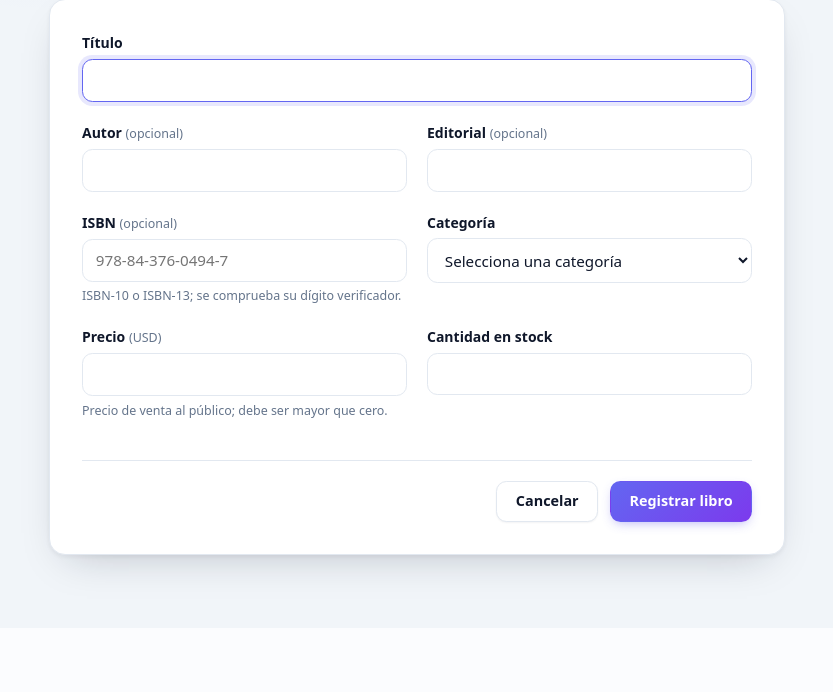
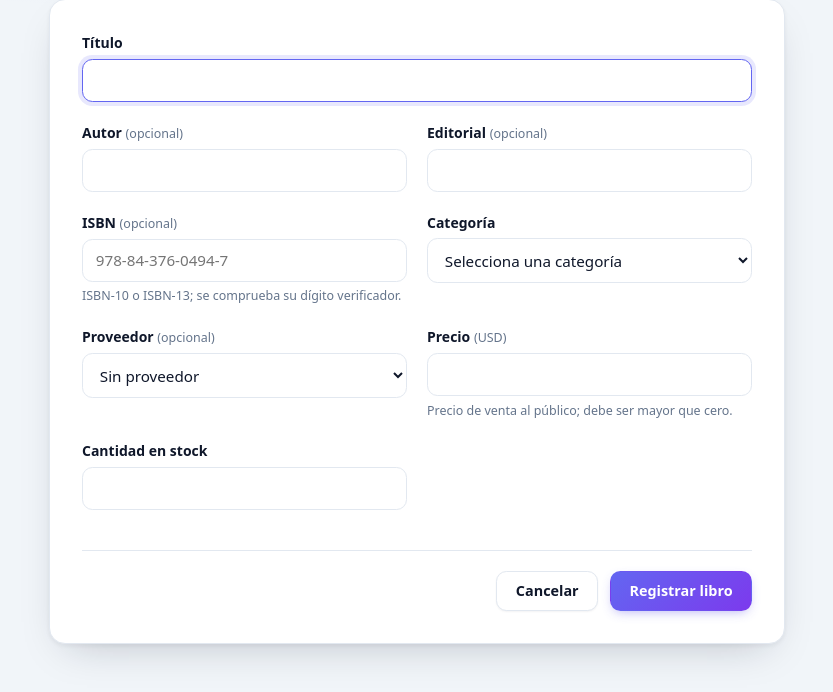
Before and after one commit to stephany-cornejo/Libreria-Independencia, a Laravel app: page /panel/inventario/crear in a window 1280 px wide. Shown: the part 172-864 px from the top of the page, without its empty margins (15-848 px from the left). Before the commit the page ends 760 px from the top, so only its background shows below. Run offline with Laravel 12, Linux system fonts and the light colour scheme; a user stored in the database is signed in; tables that the repository leaves empty hold one stand-in row (values such as "Sample post").

Commit message:
feat: asociar proveedor al libro en el formulario de inventario

```diff
--- a/backend/app/Http/Controllers/InventarioController.php
+++ b/backend/app/Http/Controllers/InventarioController.php
@@ -5,6 +5,7 @@ namespace App\Http\Controllers;
 use App\Http\Requests\GuardarLibroRequest;
 use App\Models\Categoria;
 use App\Models\Producto;
+use App\Models\Proveedor;
 use Illuminate\Contracts\View\View;
 use Illuminate\Database\QueryException;
 use Illuminate\Http\RedirectResponse;
@@ -74,6 +75,7 @@ class InventarioController extends Controller
             'categorias' => Categoria::where('estado', 'activo')
                 ->orderBy('nombre')
                 ->get(),
+            'proveedores' => $this->proveedoresParaFormulario(),
         ]);
     }
 
@@ -93,7 +95,7 @@ class InventarioController extends Controller
             'editorial' => $datos['editorial'] ?? null,
             'isbn' => $datos['isbn'] ?? null,
             'id_categoria' => $datos['id_categoria'],
-            'id_proveedor' => null,
+            'id_proveedor' => $datos['id_proveedor'] ?? null,
             'precio_compra' => 0,
             'precio_venta' => $datos['precio'],
             'cantidad_disponible' => $datos['cantidad'],
@@ -117,6 +119,7 @@ class InventarioController extends Controller
             'categorias' => Categoria::where('estado', 'activo')
                 ->orderBy('nombre')
                 ->get(),
+            'proveedores' => $this->proveedoresParaFormulario($producto->id_proveedor),
         ]);
     }
 
@@ -136,6 +139,7 @@ class InventarioController extends Controller
             'editorial' => $datos['editorial'] ?? null,
             'isbn' => $datos['isbn'] ?? null,
             'id_categoria' => $datos['id_categoria'],
+            'id_proveedor' => $datos['id_proveedor'] ?? null,
             'precio_venta' => $datos['precio'],
             'cantidad_disponible' => $datos['cantidad'],
         ]);
@@ -183,4 +187,18 @@ class InventarioController extends Controller
 
         return $codigo;
     }
+
+    /**
+     * Proveedores activos para el formulario. En edición se incluye
+     * también el proveedor actual del libro aunque esté inactivo,
+     * para no perder la relación existente.
+     */
+    private function proveedoresParaFormulario(?int $actual = null)
+    {
+        return Proveedor::query()
+            ->where('estado', 'activo')
+            ->when($actual !== null, fn ($query) => $query->orWhere('id_proveedor', $actual))
+            ->orderBy('nombre')
+            ->get(['id_proveedor', 'nombre']);
+    }
 }
--- a/backend/resources/views/inventario/formulario.blade.php
+++ b/backend/resources/views/inventario/formulario.blade.php
@@ -115,6 +115,26 @@
         </div>
 
         <div class="campo">
+            <label for="id_proveedor">Proveedor <span class="etiqueta-ayuda">(opcional)</span></label>
+            <select
+                id="id_proveedor"
+                name="id_proveedor"
+                class="{{ $errors->has('id_proveedor') ? 'con-error' : '' }}"
+            >
+                <option value="">Sin proveedor</option>
+                @foreach ($proveedores as $proveedor)
+                    <option
+                        value="{{ $proveedor->id_proveedor }}"
+                        {{ (string) old('id_proveedor', $producto->id_proveedor ?? '') === (string) $proveedor->id_proveedor ? 'selected' : '' }}
+                    >{{ $proveedor->nombre }}</option>
+                @endforeach
+            </select>
+            @error('id_proveedor')
+                <p class="error-campo">{{ $message }}</p>
+            @enderror
+        </div>
+
+        <div class="campo">
             <label for="precio">Precio <span class="etiqueta-ayuda">(USD)</span></label>
             <input
                 id="precio"
```
Also changed, not shown: backend/app/Http/Requests/GuardarLibroRequest.php (+7 -0 lines), backend/tests/Feature/InventarioTest.php (+40 -0 lines).
